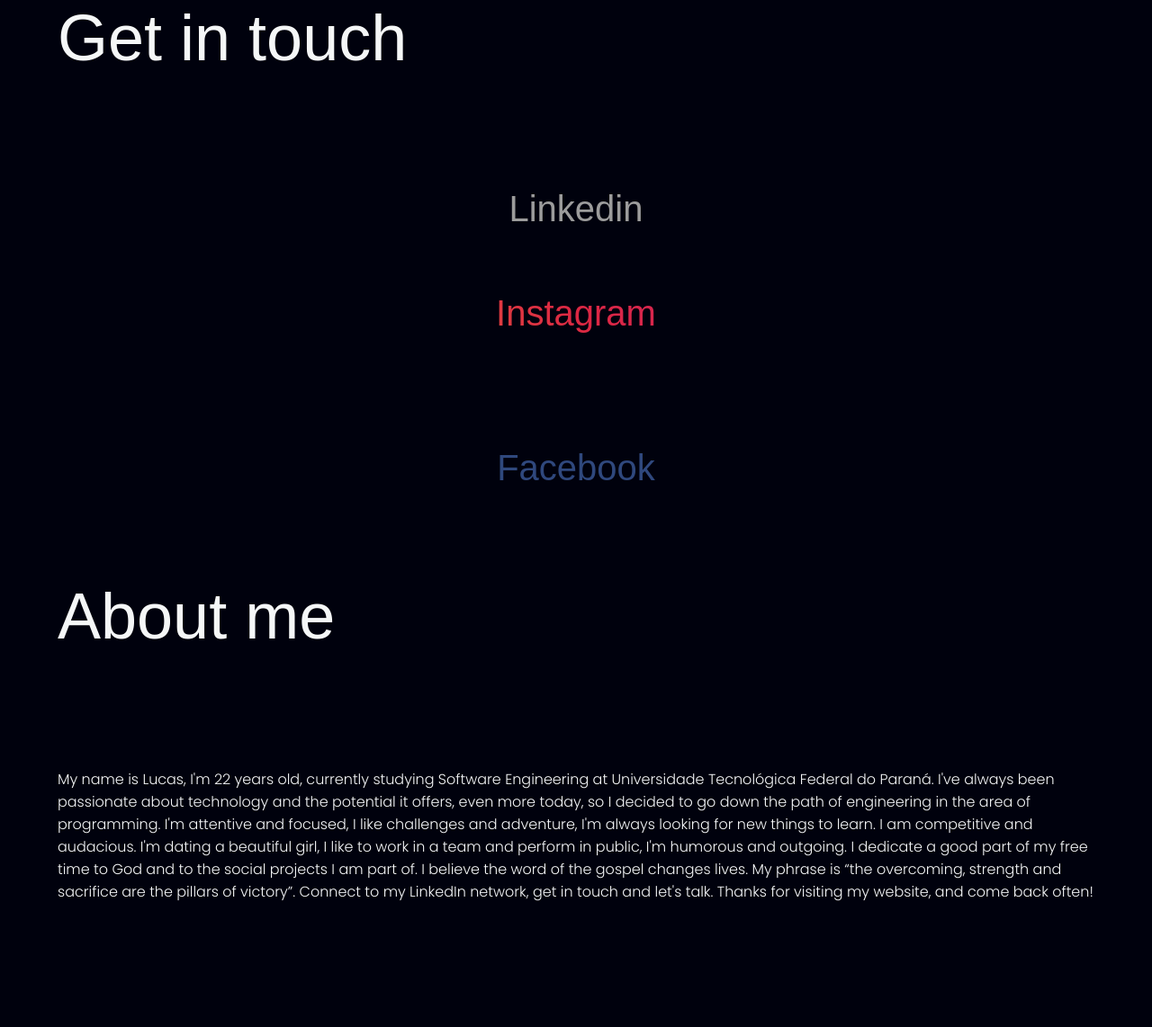
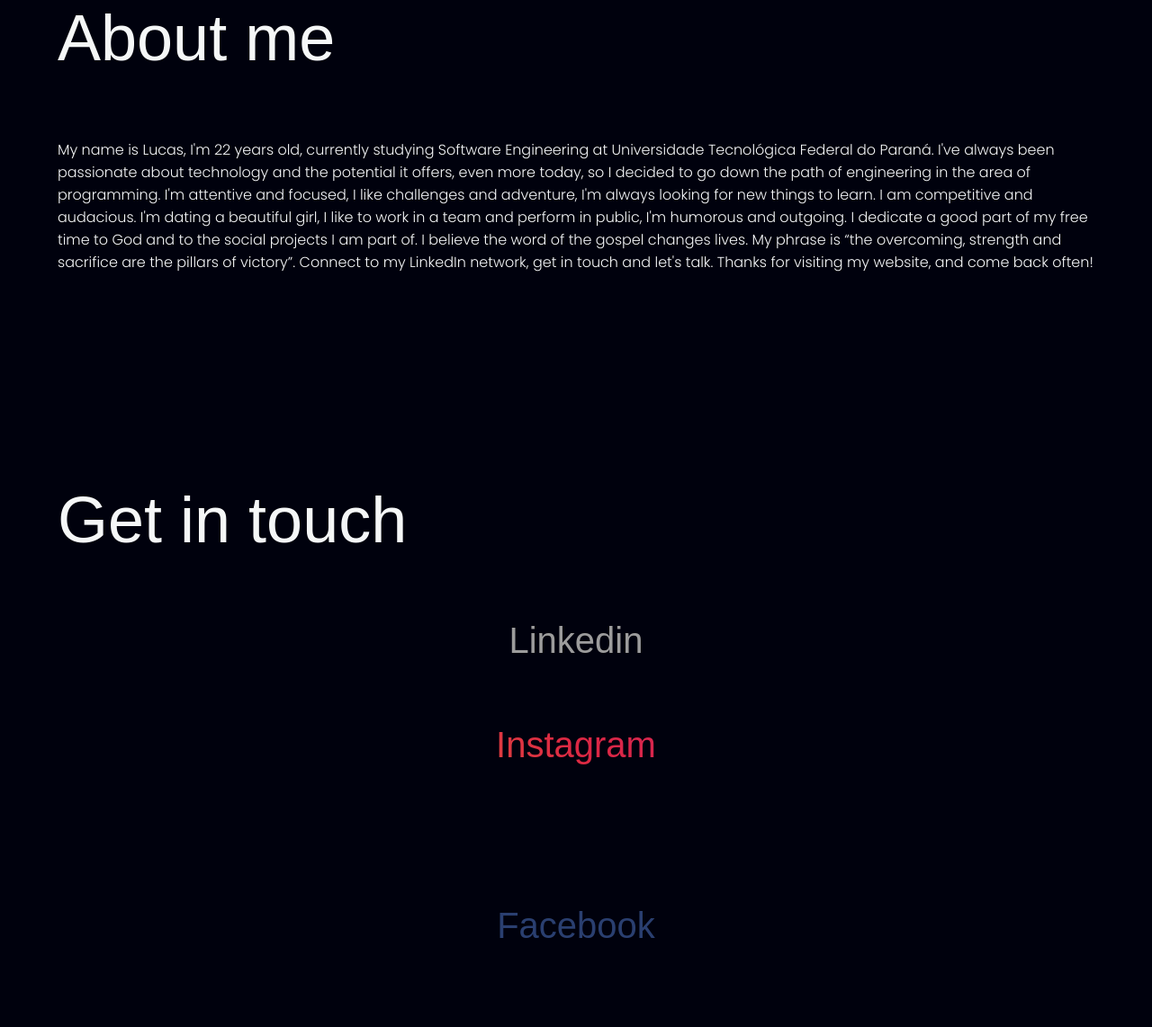
Before and after one commit to lukeprog2021/lucas, a plain HTML site: page index.html in a window 1280 px wide. Shown: the part 1666-2808 px from the top of the page at 90% size. After the commit the page ends 2720 px from the top, so only its background shows below. Drawn offline with nearby package versions, Linux system fonts and the light colour scheme; a web font is replaced by a local one.

Commit message:
animação e about me adicionado

```diff
--- a/CSS/sass/_layout.scss
+++ b/CSS/sass/_layout.scss
@@ -195,5 +195,6 @@
 }
 
 .me{
+  max-width: 1200px;
   height: 480px;
 }
--- a/index.html
+++ b/index.html
@@ -17,7 +17,7 @@
     <header class="menu">
       <div class="menu-left">
         <a href="index.html" class="link menu-1">Home</a>
-        <a href="" class="link menu-2">About</a>
+        <a href="#section-03" class="link menu-2">About</a>
       </div>
       <div class="menu-logo menu-3">
         <h5>Lucas</h5>
@@ -196,34 +196,13 @@
       <div class="bb-grey"></div>
       <div class="list-item py-6">
         <h5 class="color-grey mr-2">03</h5>
-        <a target="__blank" href=""><h3>Roquet.io</h3></a>
+        <a target="__blank" href="https://github.com/lukeprog2021/roquet"><h3>Roquet.io</h3></a>
         <img src="img/roquet.jpeg" class="img-project" />
       </div>
     </section>
-    <section class="get my-9" id="section-02">
-      <div><h2>Get in touch</h2></div>
-      <div>
-        <a
-          target="__blank"
-          href="https://www.linkedin.com/in/lucas-silva-prog2021/"
-          ><h3 class="linkedin mt-9 text-center">Linkedin</h3></a
-        >
-      </div>
-      <div>
-        <a target="__blank" href="https://www.instagram.com/lucaswork_silva"
-          ><h3 class="instagram mt-7 text-center">Instagram</h3></a
-        >
-      </div>
-      <div>
-        <a target="__blank" href="https://www.facebook.com/lucasilva.ofcs/"
-          ><h3 class="facebook mt-7 text-center">Facebook</h3></a
-        >
-      </div>
-    </section>
-
-    <section class="about" id="section-03">
-      <div class="me">
-        <h2 class="mb-9">About me</h2>
+        <section class="about" id="section-03">
+      <div class="me mt-9">
+        <h2 class="mb-7">About me</h2>
         <p>
           My name is Lucas, I'm 22 years old, currently studying Software
           Engineering at Universidade Tecnológica Federal do Paraná. I've always
@@ -239,6 +218,26 @@
           Connect to my LinkedIn network, get in touch and let's talk. Thanks
           for visiting my website, and come back often!
         </p>
+      </div>
+    </section>
+    <section class="get my-3" id="section-02">
+      <div><h2>Get in touch</h2></div>
+      <div>
+        <a
+          target="__blank"
+          href="https://www.linkedin.com/in/lucas-silva-prog2021/"
+          ><h3 class="linkedin mt-7 text-center">Linkedin</h3></a
+        >
+      </div>
+      <div>
+        <a target="__blank" href="https://www.instagram.com/lucaswork_silva"
+          ><h3 class="instagram mt-7 text-center">Instagram</h3></a
+        >
+      </div>
+      <div>
+        <a target="__blank" href="https://www.facebook.com/lucasilva.ofcs/"
+          ><h3 class="facebook mt-7 text-center mb-5">Facebook</h3></a
+        >
       </div>
     </section>
 
@@ -351,16 +350,28 @@
           },
         });
 
+        gsap.from("#section-03 div", {
+          duration: 1,
+          y: 300,
+          opacity: 0,
+          stagger: { each: .5 },
+          ease: "power3.out",
+          scrollTrigger: {
+            trigger: "#section-03",
+          },
+        });
+
         gsap.from("#section-02 div", {
           duration: 1,
           y: 300,
           opacity: 0,
           stagger: { each: 1 },
-          ease: "power3.out",
+          ease: "power2.out",
           scrollTrigger: {
             trigger: "#section-02",
           },
         });
+
       });
     </script>
   </body>
```
Also changed, not shown: CSS/style.css, 1 other file.
